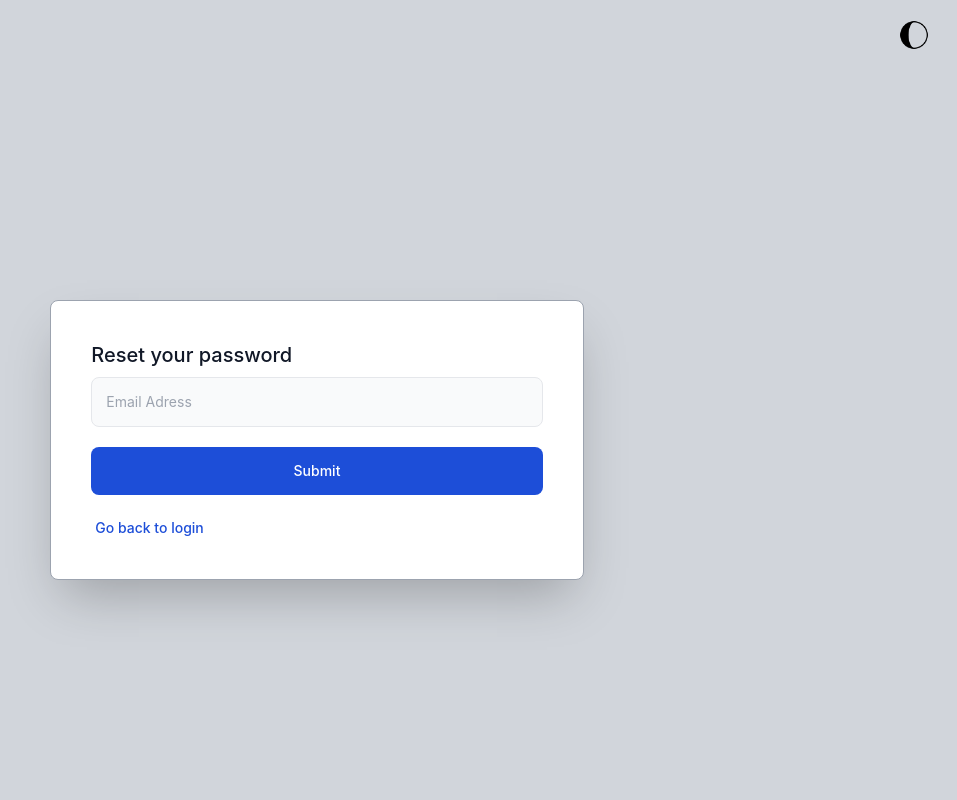
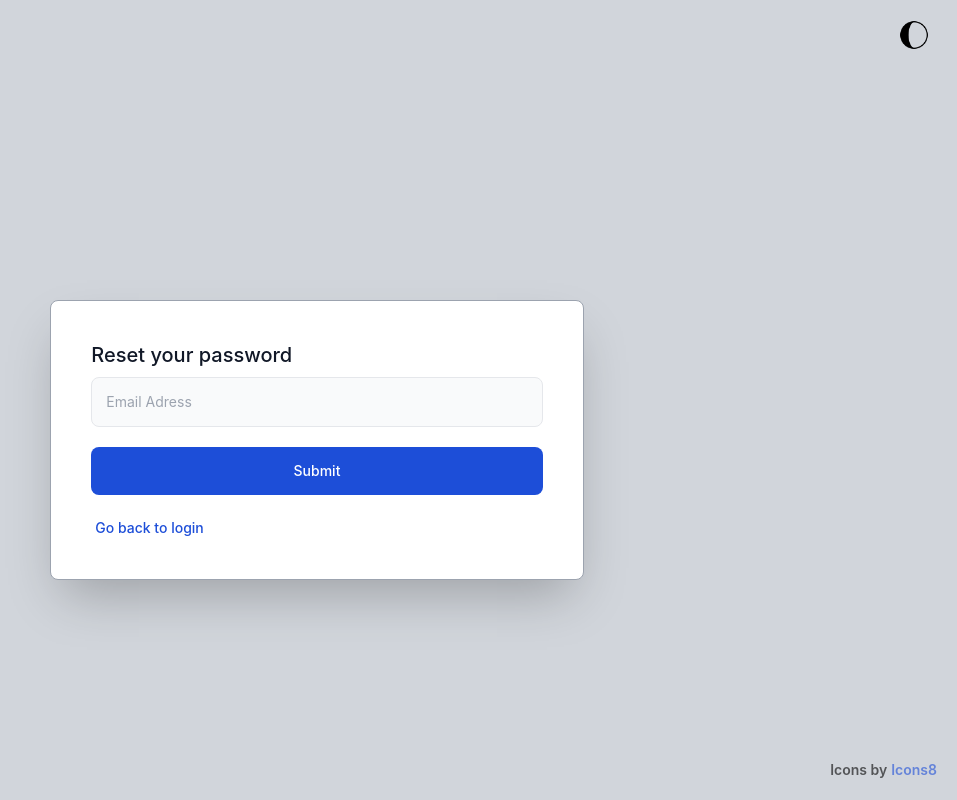
Before and after one commit to LeoMrel/TodoList, a React (Create React App) app: page /reset in a window 1280 px wide. Shown: the whole page, without its empty margins (323-1280 px from the left). Built offline with nearby package versions, Linux system fonts and the light colour scheme; no server answers; what tw-elements would draw is missing.

Commit message:
Splitted and refactored code

```diff
--- a/src/components/Dashboard.jsx
+++ b/src/components/Dashboard.jsx
@@ -18,8 +18,8 @@ const Dashboard = ({ user }) => {
     const handleSubmit = async e => {
         e.preventDefault();
         const text = todoItem.current.value;
+        const input = document.getElementById('inputField');
         const id = uuidv4();
-        const input = document.getElementById('inputField');
         const textIsNotWhiteSpace = !text.match(/^ *$/);
 
         if (text && textIsNotWhiteSpace) {
@@ -72,6 +72,7 @@ const Dashboard = ({ user }) => {
                 <button
                     className='group relative flex place-content-center place-items-center hover:-translate-y-1 transition-all duration-200 dark:invert'
                     type="submit"
+                    id='addButton'
                     onClick={handleSubmit}>
                     <div className='absolute bottom-11 opacity-0 bg-gray-100 px-2 font-semibold rounded-md group-hover:h-7 group-hover:min-w-10 group-hover:opacity-95 transition-all duration-200'>
                         Add
--- a/src/components/ResetForm.jsx
+++ b/src/components/ResetForm.jsx
@@ -53,7 +53,7 @@ const ResetForm = () => {
             <div className='flex flex-col text-gray-900 dark:text-white gap-y-2 mb-3'>
                 <h5 className="text-xl font-medium">We've send you a reset email</h5>
                 <p>Please check your <a className='ml-1 text-blue-700 hover:underline dark:text-blue-500' href='https://www.gmail.com/#spam' rel='noreferrer' target='_blank'>spam folder</a></p>
-            <a href='https://www.gmail.com' rel='noreferrer' target='_blank' className={`${Styles.buttonStyles} w-1/4`}>
+                <a href='https://www.gmail.com' rel='noreferrer' target='_blank' className={`${ Styles.buttonStyles } w-1/4`}>
                     Open Gmail
                 </a>
             </div>
--- a/src/components/Styles/Container.jsx
+++ b/src/components/Styles/Container.jsx
@@ -8,8 +8,18 @@ const Container = ({ children }) => {
             <div className="container relative flex flex-col place-content-center min-h-screen h-full w-full">
                 <Navbar />
                 <div className="flex w-full justify-center mt-20 place-items-center">
-                {children}
+                    {children}
+                </div>
             </div>
+            <div className="absolute text-sm font-semibold bottom-5 right-5 dark:text-white opacity-60">
+                Icons by
+                <a className="ml-1 text-blue-700 hover:underline dark:text-blue-500"
+                    href='https://icons8.com'
+                    target='_blank'
+                    rel='noreferrer'
+                >
+                    Icons8
+                </a>
             </div>
         </div>
     )
```
Lines whose indentation alone changed are shown as unchanged.
